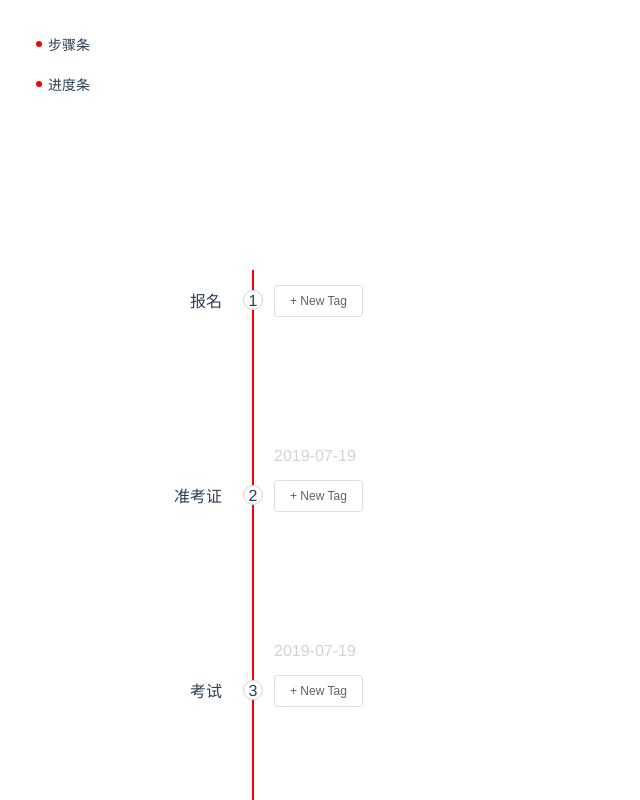
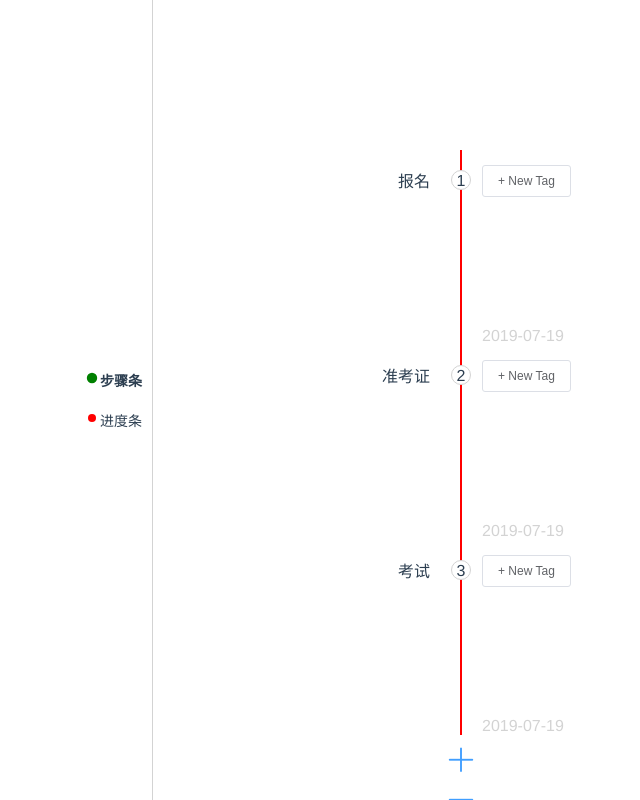
Before and after one commit to MrXiaoMings/steps, a Vue app: page /#/mingComponents/Steps in a window 1280 px wide. Shown: the top 800 px of the page, without its empty margins (0-640 px from the left). Built offline with nearby package versions, Linux system fonts and the light colour scheme.

Commit message:
样式更新

```diff
--- a/src/App.vue
+++ b/src/App.vue
@@ -13,6 +13,11 @@
 import LeftMenu from './components/common/LeftMenu'
 
 export default {
+  mounted () {
+    const outHeight = document.body.clientHeight
+    let leftEl = document.getElementsByClassName('left-content')[0]
+    leftEl.style.height = outHeight + 'px'
+  },
   components: {
     LeftMenu
   }
@@ -20,6 +25,10 @@ export default {
 </script>
 
 <style lang="scss">
+*{
+  margin: 0;
+  padding: 0;
+}
 #app {
   font-family: 'Avenir', Helvetica, Arial, sans-serif;
   -webkit-font-smoothing: antialiased;
@@ -30,6 +39,8 @@ export default {
   .left-content{
     float: left;
     height: 100%;
+    border-right: 1px solid lightgrey;
+    padding-right: 10px;
   }
   .right-content{
     float: right;
--- a/src/components/Steps.vue
+++ b/src/components/Steps.vue
@@ -153,7 +153,7 @@ export default {
 <!-- Add "scoped" attribute to limit CSS to this component only -->
 <style lang="scss" scoped>
   .step_container{
-    width: 1200px;
+    width: 1000px;
     margin: 150px auto;
     .step_row_data{
       min-height: 150px;
--- a/src/components/common/LeftMenu.vue
+++ b/src/components/common/LeftMenu.vue
@@ -1,8 +1,8 @@
 <template>
-  <div class="menu-container">
-    <ul>
+  <div class="menu-container" id="menu-container">
+    <ul id="ul-container">
       <template v-for="(item, index) in menuList">
-        <li @click="selectTag($event, item)" :key="index"><span class="point"></span>{{ item.meta.title }}</li>
+        <li @click="selectTag($event, item)" :key="index" :class="!index ? 'selectPoint' : ''"><span class="point"></span>{{ item.meta.title }}</li>
       </template>
     </ul>
   </div>
@@ -10,12 +10,17 @@
 <script>
 import routerData from '@/router'
 export default {
-  created () {
-    console.log(routerData.options.routes[0].children)
-  },
   computed: {
     menuList () {
       return routerData.options.routes[0].children
+    }
+  },
+  mounted () {
+    this.onResize()
+    window.onresize = () => {
+      return (() => {
+        this.onResize()
+      })()
     }
   },
   data () {
@@ -29,6 +34,17 @@ export default {
       }
       console.log(e.target)
       e.target.classList.add('selectPoint')
+    },
+    onResize () {
+      const outerHeight = window.innerHeight
+      const menuHeight = document.getElementById('ul-container').clientHeight
+      console.log('menuHeight:', menuHeight)
+      if (outerHeight - menuHeight <= 0) {
+        return
+      }
+      const topValue = (outerHeight - menuHeight) / 2
+      document.getElementById('ul-container').style.marginTop = topValue + 'px'
+      document.getElementById('ul-container').style.transition = 'all .8s ease-in-out'
     }
   }
 }
@@ -38,6 +54,7 @@ export default {
     height: 100%;
     ul{
       list-style: none;
+      padding-left: 100px;
       li{
         padding: 10px 0 10px 0;
         font-size: 14px;
@@ -45,13 +62,13 @@ export default {
         cursor: pointer;
         .point{
           display: inline-block;
-          width: 6px;
-          height: 6px;
-          border-radius: 100%;
+          width: 8px;
+          height: 8px;
+          border-radius: 4px;
           background: red;
           position: absolute;
           left: -12px;
-          top: 17px;
+          top: 14px;
           cursor: pointer;
         }
       }
@@ -59,11 +76,11 @@ export default {
         transition: all .2s ease-in-out;
         .point{
           transition: all .4s ease-in-out;
-          transform: scale(1.5);
+          transform: scale(1.3);
           /*width: 8px;*/
           /*height: 8px;*/
           background: green;
-          top: 16px;
+          top: 14px;
         }
         font-weight: bolder;
       }
```
